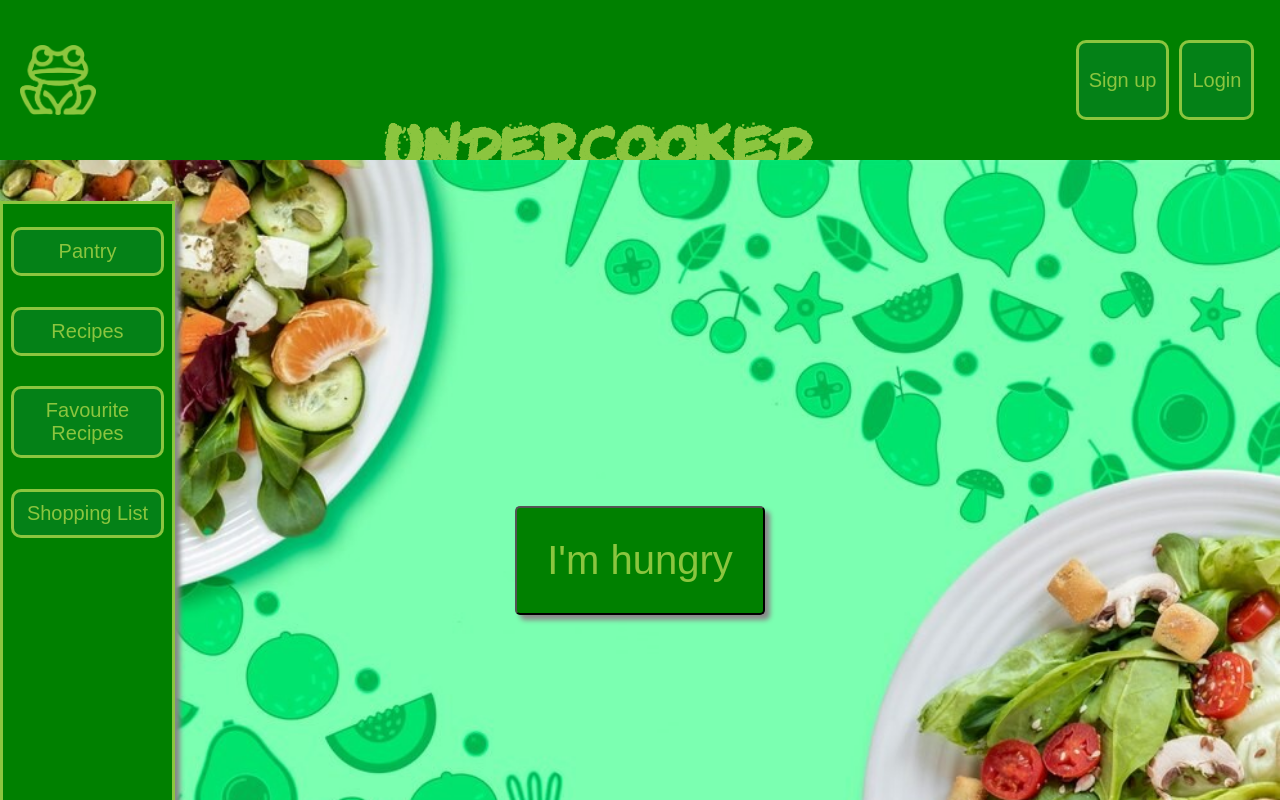
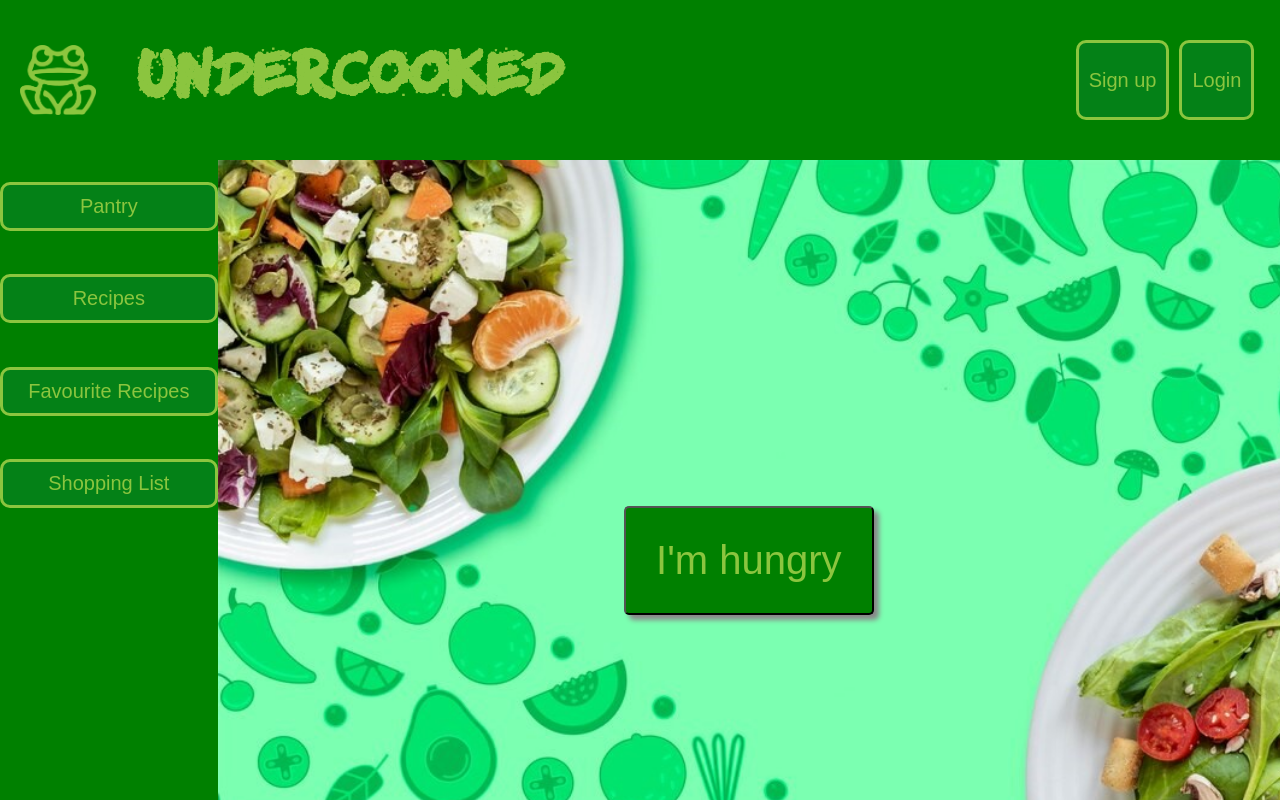
Before and after one commit to BathoBence/undercooked_frontend, a React (Vite) app in the folder undercooked/: page / in a window 1280 px wide. Shown: the top 800 px of the page. Built offline with nearby package versions, Linux system fonts and the light colour scheme.

Commit message:
modify home page design - implement flexbox

```diff
--- a/undercooked/src/Components/Pantry/Pantry.css
+++ b/undercooked/src/Components/Pantry/Pantry.css
@@ -7,7 +7,7 @@
   align-items: center;
 }
 
-.title {
+.pantry_title {
   display: flex;
   width: 80%;
   padding-top: 150px;
--- a/undercooked/src/Components/Pantry/Pantry.jsx
+++ b/undercooked/src/Components/Pantry/Pantry.jsx
@@ -4,7 +4,7 @@ const Pantry = ({ pantryItems }) => {
 
 
   return <>
-    <div className="title">
+    <div className="panty_title">
       My Pantry
     </div>
     <div className="Pantry">
--- a/undercooked/src/Pages/Home/Home.css
+++ b/undercooked/src/Pages/Home/Home.css
@@ -9,6 +9,7 @@ button.ing {
 
 .home{
   height: 100vh;
+  width: 83vw;
   display: flex;
   justify-content: center;
   align-items: center;
--- a/undercooked/src/Pages/Layout/Layout.css
+++ b/undercooked/src/Pages/Layout/Layout.css
@@ -87,3 +87,13 @@ a {
   background-color: rgb(1, 182, 1);
   color : green;
 }
+
+.body_container{
+  width: 100%;
+  display: flex;
+  align-items: stretch;
+}
+
+.navbar {
+  width: 50vh;
+}
--- a/undercooked/src/Pages/Layout/Layout.jsx
+++ b/undercooked/src/Pages/Layout/Layout.jsx
@@ -18,8 +18,10 @@ const Layout = () => {
           <button className="layout_button" onClick={() => navigate("/login")}>Login</button>
         </div>
       </div>
-      <NavBar />
-      <Outlet />
+      <div className="body_container">
+        <NavBar />
+        <Outlet />
+      </div>
     </div>
   )
 }
--- a/undercooked/src/Pages/NavBar/NavBar.css
+++ b/undercooked/src/Pages/NavBar/NavBar.css
@@ -1,4 +1,4 @@
-.navBar {
+/* .navBar {
     min-height: 86vh;
     position: fixed;
     left: 0;
@@ -17,8 +17,13 @@
     box-shadow: 5px 5px 5px #888888;
     border: 3px solid #8BC53F;
     margin-top: 7%;
+  } */
+
+  .navbar {
+    width: 17vw;
+    background-color: green;
+    height: ;
   }
-
 
   .navButtons {
     display: flex;
--- a/undercooked/src/Pages/NavBar/NavBar.jsx
+++ b/undercooked/src/Pages/NavBar/NavBar.jsx
@@ -7,7 +7,7 @@ const NavBar = () => {
 
     return(
         <>
-            <div className="navBar">
+            <div className="navbar">
                 <div className="navButtons">
                     <button className="navButton"onClick={() => navigate('/myPantry')}>Pantry</button>
                     <button className="navButton" onClick={() => navigate('/recipes')}>Recipes</button>
```
